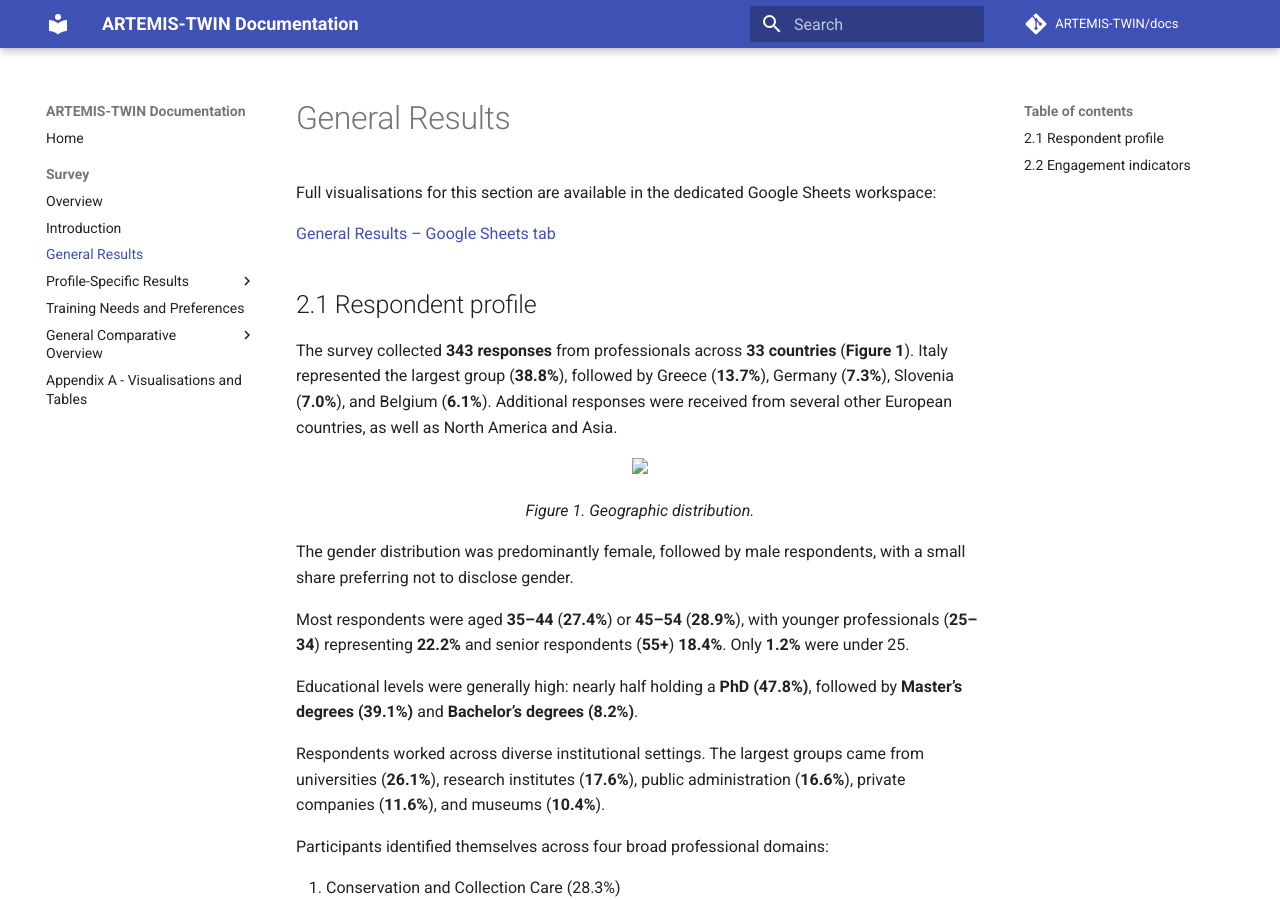
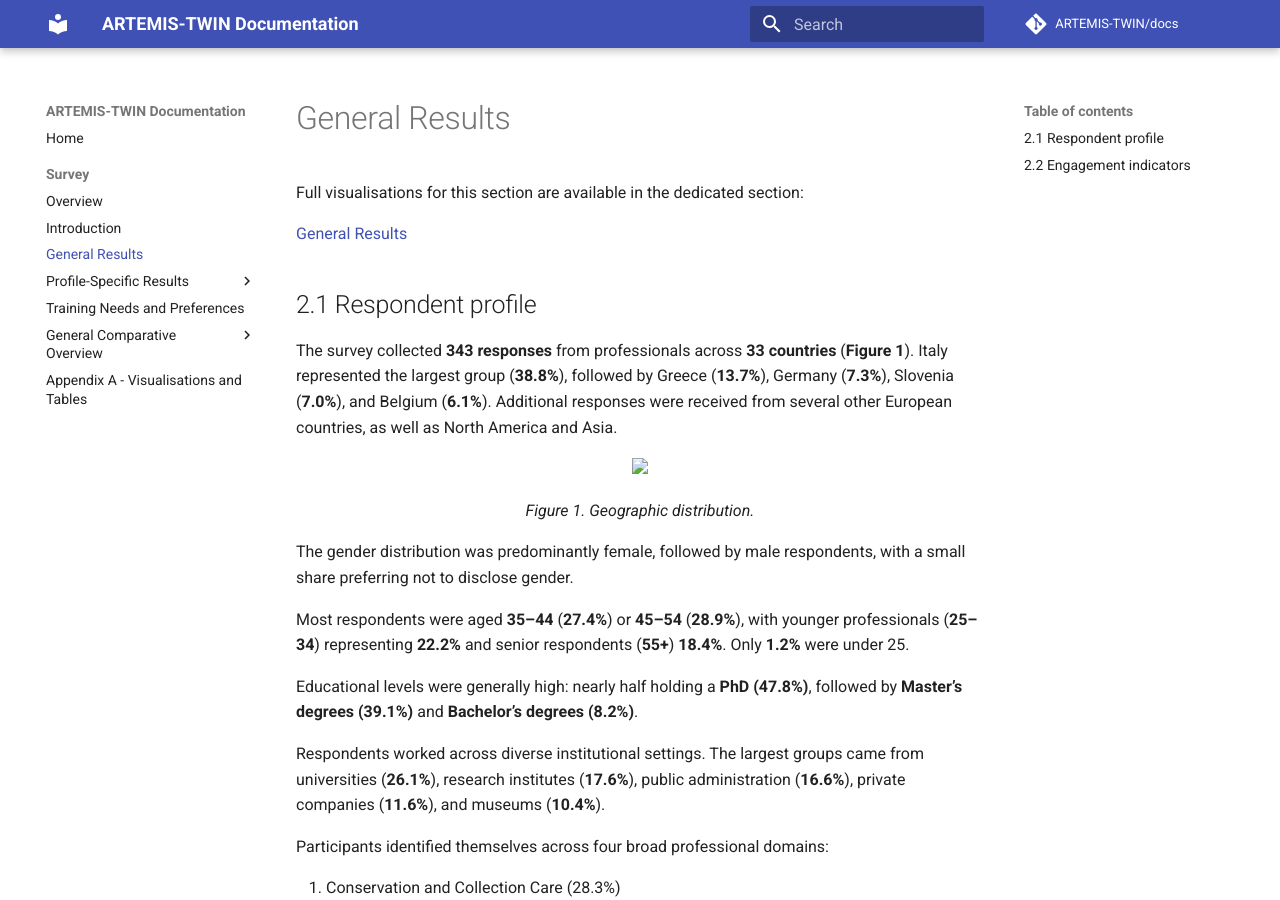
Before and after one commit to ARTEMIS-TWIN/Docs, an MkDocs documentation site: the page built from docs/survey/02-general-results.md, in a window 1280 px wide and 900 px high. Built offline with MkDocs 1.6.1 and Material for MkDocs 9.7.7, drawn with Linux system fonts in a browser that asks for light colours; comment, search, counter and statistics services are not loaded.

Commit message:
Update 02-general-results.md

```diff
--- a/docs/survey/02-general-results.md
+++ b/docs/survey/02-general-results.md
@@ -1,8 +1,8 @@
 # General Results
 
-Full visualisations for this section are available in the dedicated Google Sheets workspace:
+Full visualisations for this section are available in the dedicated section:
 
-[General Results – Google Sheets tab](https://doi.org/10.5281/zenodo.20682292)
+[General Results](https://doi.org/10.5281/zenodo.20682292)
 
 ## 2.1 Respondent profile
 
```
